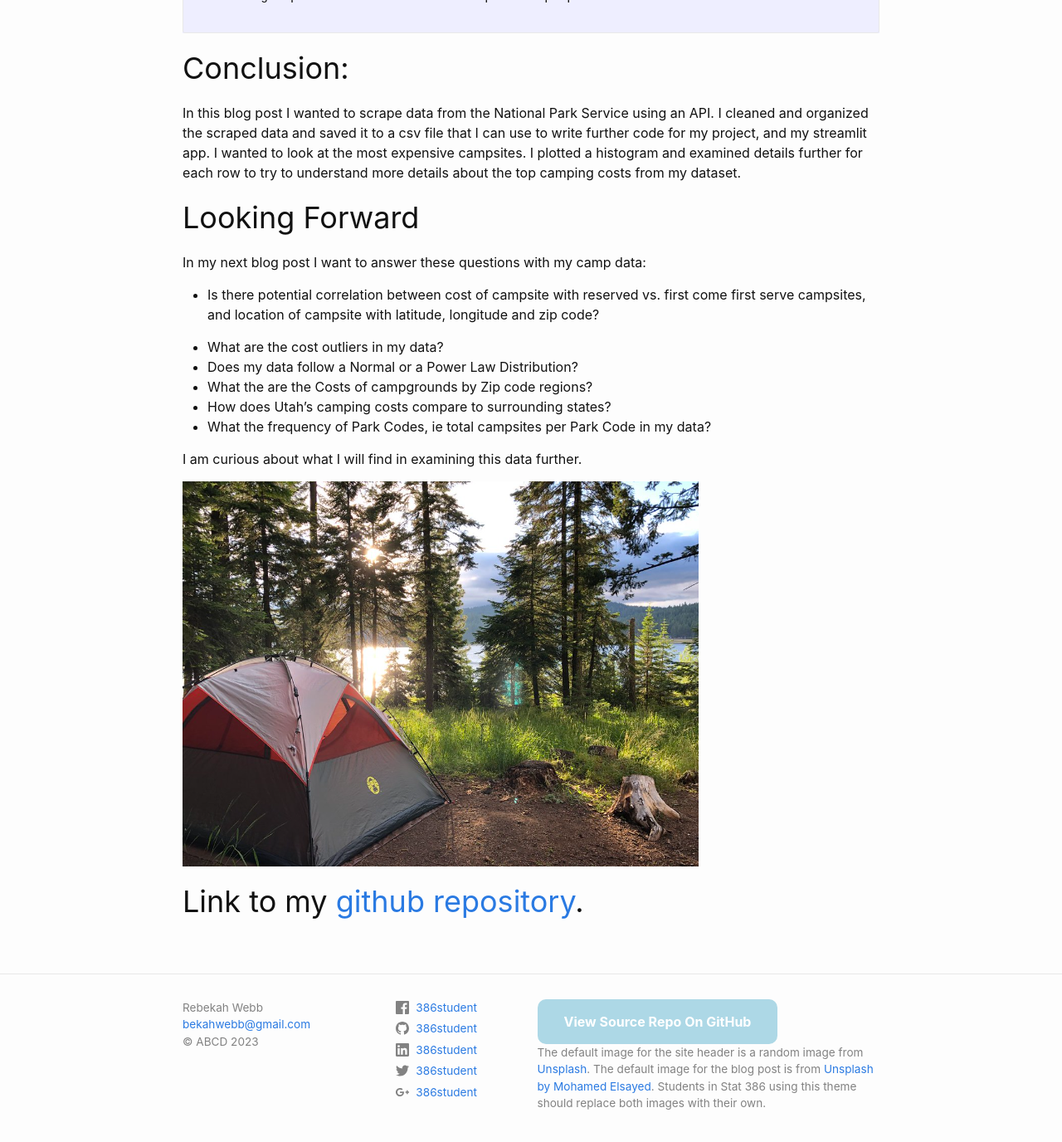
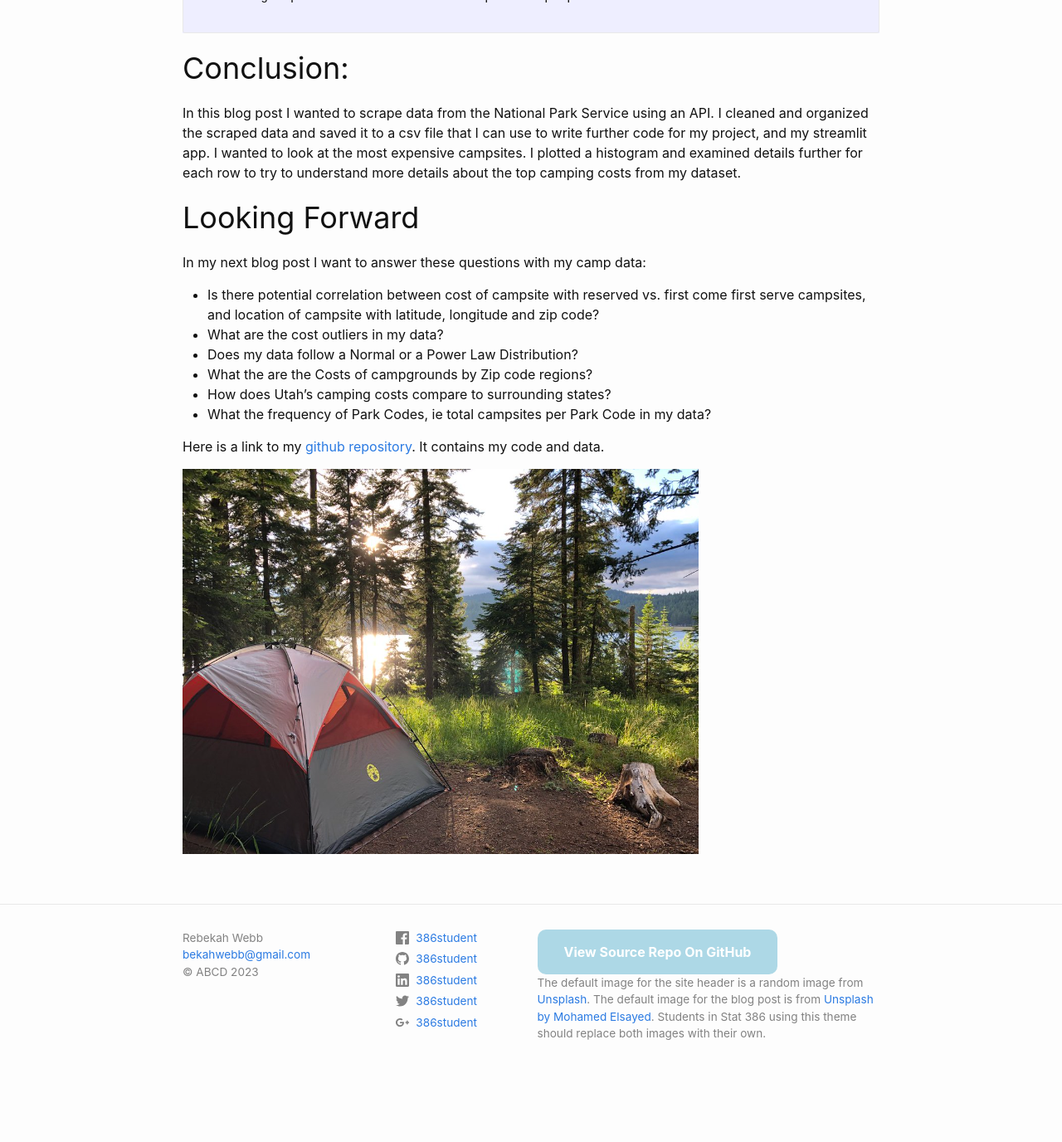
Before and after one commit to bekahwebb/bekahwebb.github.io, a Jekyll site: the page built from _posts/2023-09-01-A-look-at-the-Cost-of-Camping-at-all-63-National-Parks.md, in a window 1280 px wide and 1400 px high, scrolled down 6806 px. Shown: the top 1376 px of the window at 83% size. Built offline with Jekyll 4.4.1, drawn with Linux system fonts in a browser that asks for light colours; comment, search, counter and statistics services are not loaded; after the commit the page ends 8122 px from its top, so only the background shows below that.

Commit message:
another try to fix the github link.

```diff
--- a/_posts/2023-09-01-A-look-at-the-Cost-of-Camping-at-all-63-National-Parks.md
+++ b/_posts/2023-09-01-A-look-at-the-Cost-of-Camping-at-all-63-National-Parks.md
@@ -251,16 +251,14 @@ Top 10 most expensive campgrounds:
 
 # Looking Forward
  In my next blog post I want to answer these questions with my camp data:
-  - Is there potential correlation between cost of campsite with reserved vs. first come first serve campsites, and location of campsite with latitude, longitude and zip code?
-
+- Is there potential correlation between cost of campsite with reserved vs. first come first serve campsites, and location of campsite with latitude, longitude and zip code?
 - What are the cost outliers in my data?
 - Does my data follow a Normal or a Power Law Distribution?
 - What the are the Costs of campgrounds by Zip code regions?
 - How does Utah's camping costs compare to surrounding states?
 - What the frequency of Park Codes, ie total campsites per Park Code in my data?
 
-I am curious about what I will find in examining this data further.
+Here is a link to my [github repository]('https://github.com/bekahwebb/Camp_Blog_Code). It contains my code and data.
+
 
 ![Nature_camp.png](/assets/images/Nature_camp.png)
-
-# Link to my [github repository]('https://github.com/bekahwebb/Camp_Blog_Code).
```
Also changed, not shown: assets/images/image5.jpg (renamed from assets/images/image.jpg).
